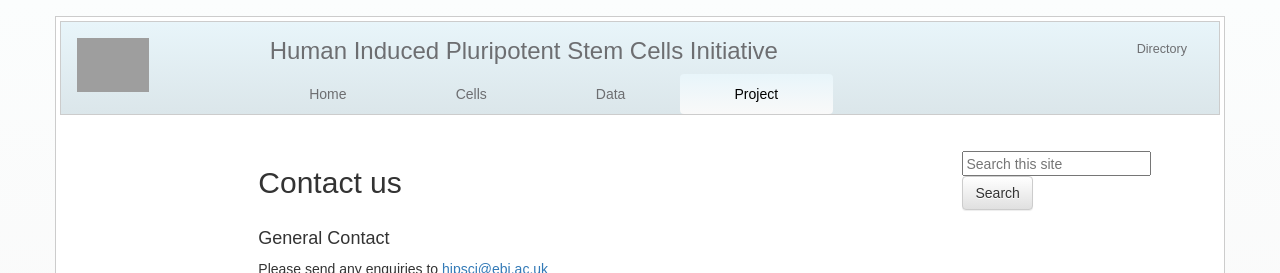
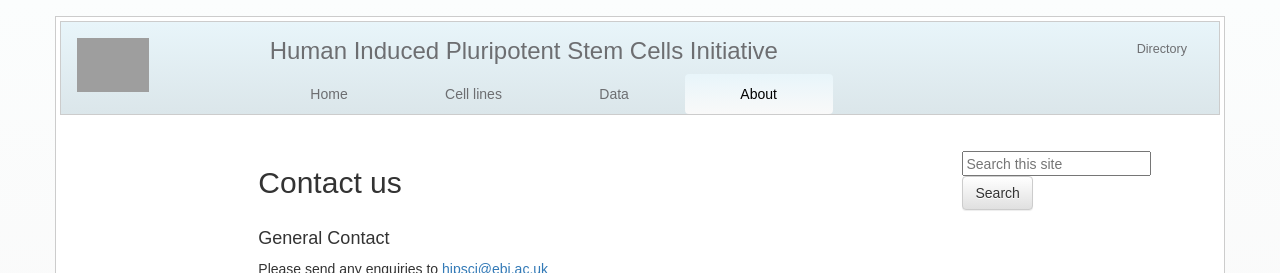
Before and after one commit to EMBL-EBI-GCA/gca_hipsci_website, a Jekyll site: the page built from _posts/1111-11-11-contact-us.md, in a window 1280 px wide. Shown: the top 273 px of the page. Built offline with Jekyll 4.4.1, drawn with Linux system fonts in a browser that asks for light colours; nearby versions of some CDN libraries; grey boxes are pictures that could not be loaded.

Commit message:
Changed the headings in the navigation bar

```diff
--- a/_includes/header.html
+++ b/_includes/header.html
@@ -14,9 +14,9 @@
         <div class="col-md-6 col-sm-9 nav">
                 <ul class="nav nav-pills nav-justified">
                     <li class="{% if page.tags contains "home" %}active{% else %}inactive{% endif %}"><a href="{{ "/" | prepend: site.baseurl }}">Home</a></li>
-                    <li class="{% if page.tags contains "cells" or page.tags contains "disease" %}active{% else %}inactive{% endif %}"><a href="{{ "/cells" | prepend: site.baseurl }}">Cells</a></li>
+                    <li class="{% if page.tags contains "cells" or page.tags contains "disease" %}active{% else %}inactive{% endif %}"><a href="{{ "/cells" | prepend: site.baseurl }}">Cell lines</a></li>
                     <li class="{% if page.tags contains "data" or page.tags contains "assay" %}active{% else %}inactive{% endif %}"><a href="{{ "/data" | prepend: site.baseurl }}">Data</a></li>
-                    <li class="{% if page.tags contains "project" %}active{% else %}inactive{% endif %}"><a href="{{ "/project" | prepend: site.baseurl }}">Project</a></li>
+                    <li class="{% if page.tags contains "project" %}active{% else %}inactive{% endif %}"><a href="{{ "/project" | prepend: site.baseurl }}">About</a></li>
                 </ul>
         </div>
         </nav>
```
